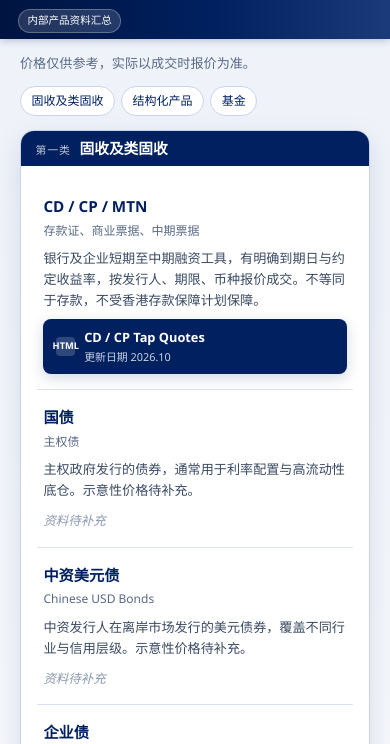
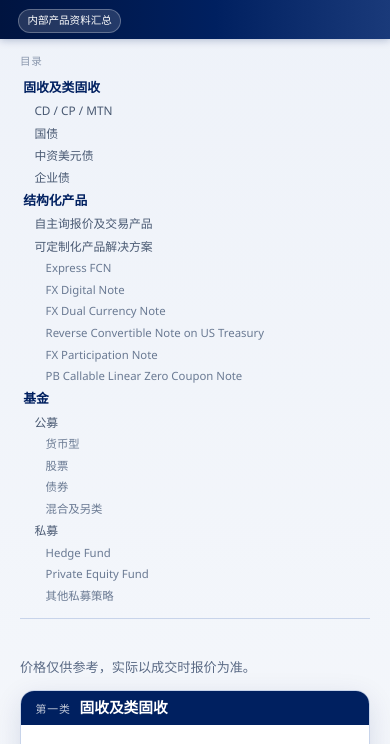
Before and after one commit to iyinli/WTI-Product-Shelf, a plain HTML site: page index.html in a window 390 px wide. Shown: the part 33-777 px from the top of the page. Drawn offline with Linux system fonts and the light colour scheme.

Commit message:
Add Notion-style hover TOC on the right with jump links

```diff
--- a/index.html
+++ b/index.html
@@ -18,6 +18,8 @@
       --shadow: 0 8px 28px rgba(0, 32, 96, 0.12);
     }
     * { box-sizing: border-box; margin: 0; padding: 0; }
+    html { scroll-behavior: smooth; }
+    [id] { scroll-margin-top: 2.6rem; }
     body {
       font-family: "Segoe UI", "PingFang SC", "Microsoft YaHei", sans-serif;
       background: linear-gradient(180deg, var(--steel-soft) 0%, #f7f9fc 40%, #fff 100%);
@@ -36,7 +38,7 @@
       box-shadow: 0 1px 8px rgba(0, 32, 96, 0.28);
       position: sticky;
       top: 0;
-      z-index: 10;
+      z-index: 20;
     }
     .brand { display: flex; flex-direction: row; align-items: baseline; gap: 0.65rem; }
     .brand strong { font-size: 0.92rem; letter-spacing: 0.02em; font-weight: 650; }
@@ -49,16 +51,64 @@
       border-radius: 999px;
       white-space: nowrap;
     }
-    main { max-width: 980px; margin: 0 auto; padding: 0.9rem 1.25rem 2.5rem; }
+    .page {
+      display: grid;
+      grid-template-columns: minmax(0, 980px) 220px;
+      gap: 1.6rem;
+      max-width: 1240px;
+      margin: 0 auto;
+      padding: 0.9rem 1.25rem 2.5rem;
+      align-items: start;
+    }
     .intro { margin-bottom: 0.7rem; }
     .intro p { color: var(--muted); font-size: 0.82rem; }
-    .nav-jump { display: flex; flex-wrap: wrap; gap: 0.4rem; margin-bottom: 0.85rem; }
-    .nav-jump a {
-      font-size: 0.75rem; color: var(--navy); text-decoration: none;
-      background: var(--white); border: 1px solid var(--line);
-      padding: 0.3rem 0.65rem; border-radius: 999px;
+
+    .toc {
+      position: sticky;
+      top: 2.5rem;
+      padding: 0.35rem 0 0.5rem 0.7rem;
+      border-left: 1px solid var(--line);
+      font-size: 0.78rem;
     }
-    .nav-jump a:hover { background: var(--steel); }
+    .toc-label {
+      font-size: 0.66rem;
+      letter-spacing: 0.06em;
+      text-transform: uppercase;
+      color: #8a97ad;
+      margin-bottom: 0.35rem;
+    }
+    .toc a {
+      color: var(--muted);
+      text-decoration: none;
+      display: block;
+      padding: 0.18rem 0.2rem;
+      border-radius: 4px;
+      line-height: 1.4;
+    }
+    .toc a:hover { color: var(--navy); background: var(--steel-soft); }
+    .toc-group > a {
+      color: var(--navy);
+      font-weight: 650;
+      font-size: 0.8rem;
+    }
+    .toc-subs, .toc-subs ul {
+      list-style: none;
+      margin: 0;
+      padding: 0 0 0 0.7rem;
+      max-height: 0;
+      overflow: hidden;
+      opacity: 0;
+      transition: max-height 0.18s ease, opacity 0.18s ease;
+    }
+    .toc-group:hover > .toc-subs,
+    .toc-group:focus-within > .toc-subs,
+    .toc-subs li:hover > ul,
+    .toc-subs li:focus-within > ul {
+      max-height: 28rem;
+      opacity: 1;
+    }
+    .toc-subs a { font-weight: 450; color: #4a5a73; font-size: 0.74rem; }
+    .toc-subs ul a { font-size: 0.71rem; color: #6a7a93; }
 
     .block {
       background: var(--white);
@@ -81,7 +131,6 @@
     .block-header h2 { font-size: 0.92rem; font-weight: 650; }
     .block-body { padding: 0.85rem 1rem 1rem; }
 
-    /* FI: table-like rows for indicative price / description */
     .fi-table { width: 100%; border-collapse: collapse; font-size: 0.88rem; }
     .fi-table th {
       background: var(--navy);
@@ -102,18 +151,8 @@
     .fi-table .desc { color: #3a4a63; font-size: 0.82rem; }
     .pending { color: #8a97ad; font-style: italic; font-size: 0.78rem; }
 
-    /* Structured: two tracks */
-    .tracks {
-      display: grid;
-      grid-template-columns: 1fr 1fr;
-      gap: 0.9rem;
-    }
-    .track {
-      border: 1px solid var(--line);
-      border-radius: 10px;
-      overflow: hidden;
-      background: #fff;
-    }
+    .tracks { display: grid; grid-template-columns: 1fr 1fr; gap: 0.9rem; }
+    .track { border: 1px solid var(--line); border-radius: 10px; overflow: hidden; background: #fff; }
     .track-h {
       padding: 0.65rem 0.85rem;
       font-size: 0.88rem;
@@ -141,17 +180,8 @@
       margin-top: 0.12rem;
     }
 
-    /* Funds: two pillars with nested types */
-    .pillars {
-      display: grid;
-      grid-template-columns: 1fr 1fr;
-      gap: 0.9rem;
-    }
-    .pillar {
-      border: 1px solid var(--line);
-      border-radius: 10px;
-      overflow: hidden;
-    }
+    .pillars { display: grid; grid-template-columns: 1fr 1fr; gap: 0.9rem; }
+    .pillar { border: 1px solid var(--line); border-radius: 10px; overflow: hidden; }
     .pillar-h {
       background: var(--navy);
       color: #fff;
@@ -160,10 +190,7 @@
       font-weight: 700;
     }
     .pillar-h small { display: block; font-weight: 400; opacity: 0.82; font-size: 0.72rem; margin-top: 0.12rem; }
-    .fund-item {
-      padding: 0.8rem 0.85rem;
-      border-top: 1px solid var(--steel);
-    }
+    .fund-item { padding: 0.8rem 0.85rem; border-top: 1px solid var(--steel); }
     .fund-item h3 { color: var(--navy); font-size: 1rem; font-weight: 700; margin-bottom: 0.35rem; }
 
     a.download {
@@ -191,11 +218,15 @@
     a.download .meta { display: flex; flex-direction: column; gap: 0.02rem; min-width: 0; }
     a.download .meta small { font-weight: 400; font-size: 0.68rem; opacity: 0.8; }
 
+    @media (max-width: 980px) {
+      .page { grid-template-columns: 1fr; }
+      .toc { position: static; border-left: none; border-bottom: 1px solid var(--line); padding: 0 0 0.7rem; margin-bottom: 0.8rem; order: -1; }
+      .toc-subs, .toc-subs ul { max-height: none; opacity: 1; }
+    }
     @media (max-width: 720px) {
       .tracks, .pillars { grid-template-columns: 1fr; }
-      .fi-table, .fi-table thead { display: block; }
       .fi-table thead { display: none; }
-      .fi-table tr, .fi-table td { display: block; width: 100%; }
+      .fi-table, .fi-table tr, .fi-table td { display: block; width: 100%; }
       .fi-table td { border-bottom: none; padding: 0.25rem 0.4rem; }
       .fi-table tr { border-bottom: 1px solid var(--steel); padding: 0.7rem 0; }
       .fi-table .name { width: 100%; }
@@ -213,18 +244,12 @@
     <div class="badge">内部产品资料汇总</div>
   </header>
 
+  <div class="page">
     <main>
       <section class="intro">
         <p>价格仅供参考，实际以成交时报价为准。</p>
       </section>
 
-    <nav class="nav-jump" aria-label="类别跳转">
-      <a href="#fi">固收及类固收</a>
-      <a href="#struct">结构化产品</a>
-      <a href="#funds">基金</a>
-    </nav>
-
-    <!-- 1. Fixed income -->
       <section class="block" id="fi">
         <div class="block-header">
           <span class="index">第一类</span>
@@ -240,7 +265,7 @@
               </tr>
             </thead>
             <tbody>
-            <tr>
+              <tr id="fi-cd">
                 <td class="name">CD / CP / MTN<span class="sub">存款证、商业票据、中期票据</span></td>
                 <td class="desc">银行及企业短期至中期融资工具，有明确到期日与约定收益率，按发行人、期限、币种报价成交。不等同于存款，不受香港存款保障计划保障。</td>
                 <td>
@@ -253,17 +278,17 @@
                   </a>
                 </td>
               </tr>
-            <tr>
+              <tr id="fi-gov">
                 <td class="name">国债<span class="sub">主权债</span></td>
                 <td class="desc">主权政府发行的债券，通常用于利率配置与高流动性底仓。示意性价格待补充。</td>
                 <td><span class="pending">资料待补充</span></td>
               </tr>
-            <tr>
+              <tr id="fi-cnyusd">
                 <td class="name">中资美元债<span class="sub">Chinese USD Bonds</span></td>
                 <td class="desc">中资发行人在离岸市场发行的美元债券，覆盖不同行业与信用层级。示意性价格待补充。</td>
                 <td><span class="pending">资料待补充</span></td>
               </tr>
-            <tr>
+              <tr id="fi-corp">
                 <td class="name">企业债<span class="sub">投资级 / 投机级（如有）</span></td>
                 <td class="desc">公司信用债。投资级侧重票息与稳健信用；投机级（如有）侧重更高收益与更高信用风险。示意性价格待补充。</td>
                 <td><span class="pending">资料待补充</span></td>
@@ -273,7 +298,6 @@
         </div>
       </section>
 
-    <!-- 2. Structured -->
       <section class="block" id="struct">
         <div class="block-header">
           <span class="index">第二类</span>
@@ -281,7 +305,7 @@
         </div>
         <div class="block-body">
           <div class="tracks">
-          <article class="track">
+            <article class="track" id="struct-self">
               <div class="track-h">
                 自主询报价及交易产品
                 <small>客户或顾问可自行询价并完成交易</small>
@@ -290,19 +314,19 @@
                 <p class="pending">可自行询价成交的产品清单待补充。</p>
               </div>
             </article>
-          <article class="track">
+            <article class="track" id="struct-custom">
               <div class="track-h">
                 其他可定制化产品解决方案
                 <small>需人工协助报价</small>
               </div>
               <div class="track-b">
                 <ul class="prod-list">
-                <li>Express FCN<span>快速询价的固定票息票据</span></li>
-                <li>FX Digital Note<span>外汇二元收益票据</span></li>
-                <li>FX Dual Currency Note<span>双币种票据</span></li>
-                <li>Reverse Convertible Note on US Treasury<span>挂钩美国国债的反向可转换票据</span></li>
-                <li>FX Participation Note<span>USDCNH、USDHKD Participation USD Note</span></li>
-                <li>PB Callable Linear Zero Coupon Note<span>私人银行可赎回线性零息票据</span></li>
+                  <li id="prod-express-fcn">Express FCN<span>快速询价的固定票息票据</span></li>
+                  <li id="prod-fx-digital">FX Digital Note<span>外汇二元收益票据</span></li>
+                  <li id="prod-fx-dcn">FX Dual Currency Note<span>双币种票据</span></li>
+                  <li id="prod-rcn-ust">Reverse Convertible Note on US Treasury<span>挂钩美国国债的反向可转换票据</span></li>
+                  <li id="prod-fx-participation">FX Participation Note<span>USDCNH、USDHKD Participation USD Note</span></li>
+                  <li id="prod-pb-callable">PB Callable Linear Zero Coupon Note<span>私人银行可赎回线性零息票据</span></li>
                 </ul>
               </div>
             </article>
@@ -310,7 +334,6 @@
         </div>
       </section>
 
-    <!-- 3. Funds -->
       <section class="block" id="funds">
         <div class="block-header">
           <span class="index">第三类</span>
@@ -318,9 +341,9 @@
         </div>
         <div class="block-body">
           <div class="pillars">
-          <article class="pillar">
+            <article class="pillar" id="funds-public">
               <div class="pillar-h">公募<small>先覆盖 Allfunds 平台可售基金</small></div>
-            <div class="fund-item">
+              <div class="fund-item" id="funds-mmf">
                 <h3>货币型</h3>
                 <a class="download" href="downloads/Money-Market-Fund-List.pdf" download>
                   <span class="icon">PDF</span>
@@ -330,30 +353,30 @@
                   </span>
                 </a>
               </div>
-            <div class="fund-item">
+              <div class="fund-item" id="funds-equity">
                 <h3>股票</h3>
                 <p class="pending">Allfunds 股票型基金清单待补充</p>
               </div>
-            <div class="fund-item">
+              <div class="fund-item" id="funds-bond">
                 <h3>债券</h3>
                 <p class="pending">Allfunds 债券型基金清单待补充</p>
               </div>
-            <div class="fund-item">
+              <div class="fund-item" id="funds-hybrid">
                 <h3>混合及另类</h3>
                 <p class="pending">Allfunds 混合及另类基金清单待补充</p>
               </div>
             </article>
-          <article class="pillar">
+            <article class="pillar" id="funds-private">
               <div class="pillar-h">私募<small>对冲基金、私募股权及其他私募策略</small></div>
-            <div class="fund-item">
+              <div class="fund-item" id="funds-hf">
                 <h3>Hedge Fund</h3>
                 <p class="pending">资料待补充</p>
               </div>
-            <div class="fund-item">
+              <div class="fund-item" id="funds-pe">
                 <h3>Private Equity Fund</h3>
                 <p class="pending">资料待补充</p>
               </div>
-            <div class="fund-item">
+              <div class="fund-item" id="funds-other">
                 <h3>其他私募策略</h3>
                 <p class="pending">后续按实际可售策略增补</p>
               </div>
@@ -362,5 +385,58 @@
         </div>
       </section>
     </main>
+
+    <nav class="toc" aria-label="目录">
+      <div class="toc-label">目录</div>
+      <div class="toc-group">
+        <a href="#fi">固收及类固收</a>
+        <ul class="toc-subs">
+          <li><a href="#fi-cd">CD / CP / MTN</a></li>
+          <li><a href="#fi-gov">国债</a></li>
+          <li><a href="#fi-cnyusd">中资美元债</a></li>
+          <li><a href="#fi-corp">企业债</a></li>
+        </ul>
+      </div>
+      <div class="toc-group">
+        <a href="#struct">结构化产品</a>
+        <ul class="toc-subs">
+          <li><a href="#struct-self">自主询报价及交易产品</a></li>
+          <li>
+            <a href="#struct-custom">可定制化产品解决方案</a>
+            <ul>
+              <li><a href="#prod-express-fcn">Express FCN</a></li>
+              <li><a href="#prod-fx-digital">FX Digital Note</a></li>
+              <li><a href="#prod-fx-dcn">FX Dual Currency Note</a></li>
+              <li><a href="#prod-rcn-ust">Reverse Convertible Note on US Treasury</a></li>
+              <li><a href="#prod-fx-participation">FX Participation Note</a></li>
+              <li><a href="#prod-pb-callable">PB Callable Linear Zero Coupon Note</a></li>
+            </ul>
+          </li>
+        </ul>
+      </div>
+      <div class="toc-group">
+        <a href="#funds">基金</a>
+        <ul class="toc-subs">
+          <li>
+            <a href="#funds-public">公募</a>
+            <ul>
+              <li><a href="#funds-mmf">货币型</a></li>
+              <li><a href="#funds-equity">股票</a></li>
+              <li><a href="#funds-bond">债券</a></li>
+              <li><a href="#funds-hybrid">混合及另类</a></li>
+            </ul>
+          </li>
+          <li>
+            <a href="#funds-private">私募</a>
+            <ul>
+              <li><a href="#funds-hf">Hedge Fund</a></li>
+              <li><a href="#funds-pe">Private Equity Fund</a></li>
+              <li><a href="#funds-other">其他私募策略</a></li>
+            </ul>
+          </li>
+        </ul>
+      </div>
+    </nav>
+  </div>
 </body>
 </html>
```
Lines whose indentation alone changed are shown as unchanged.
